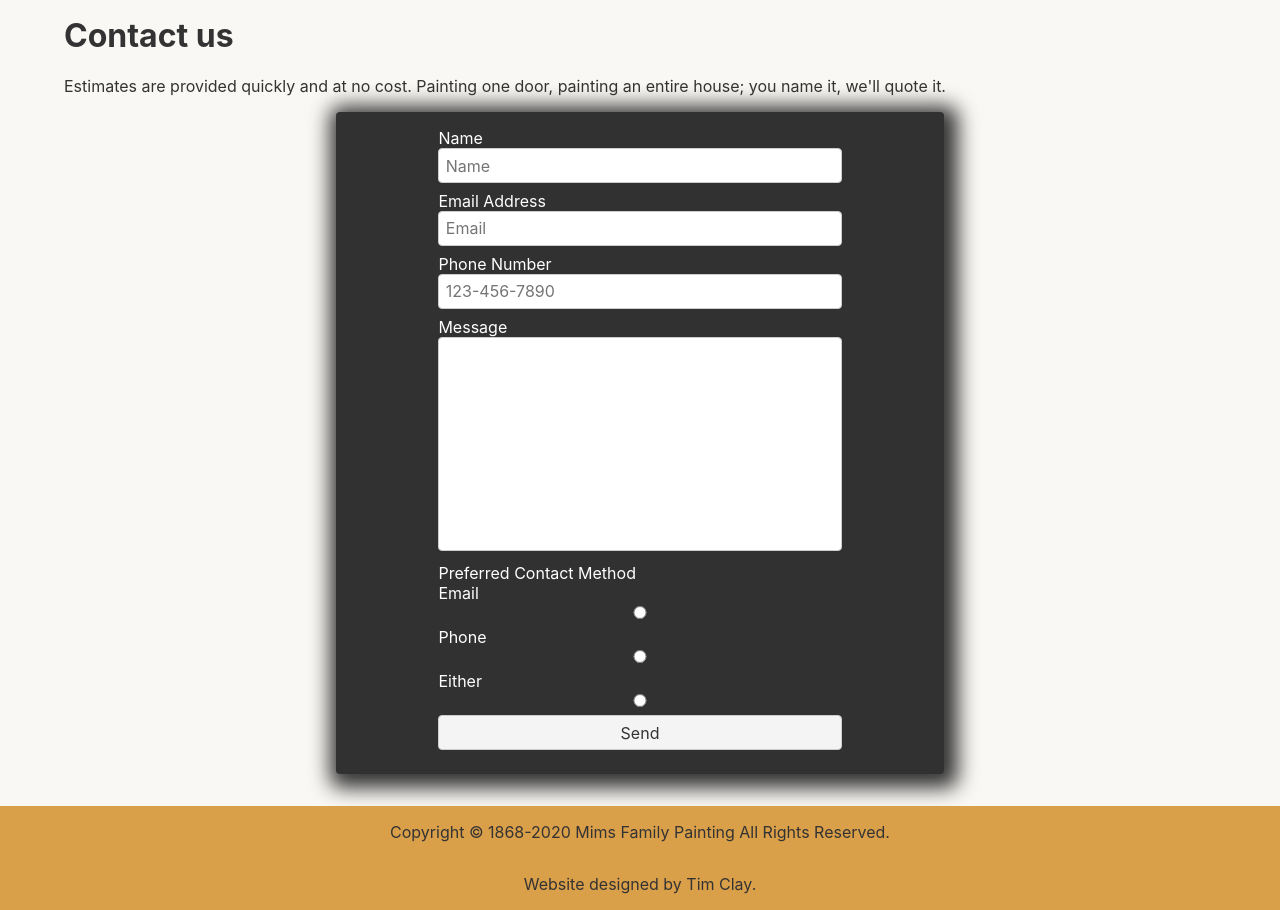
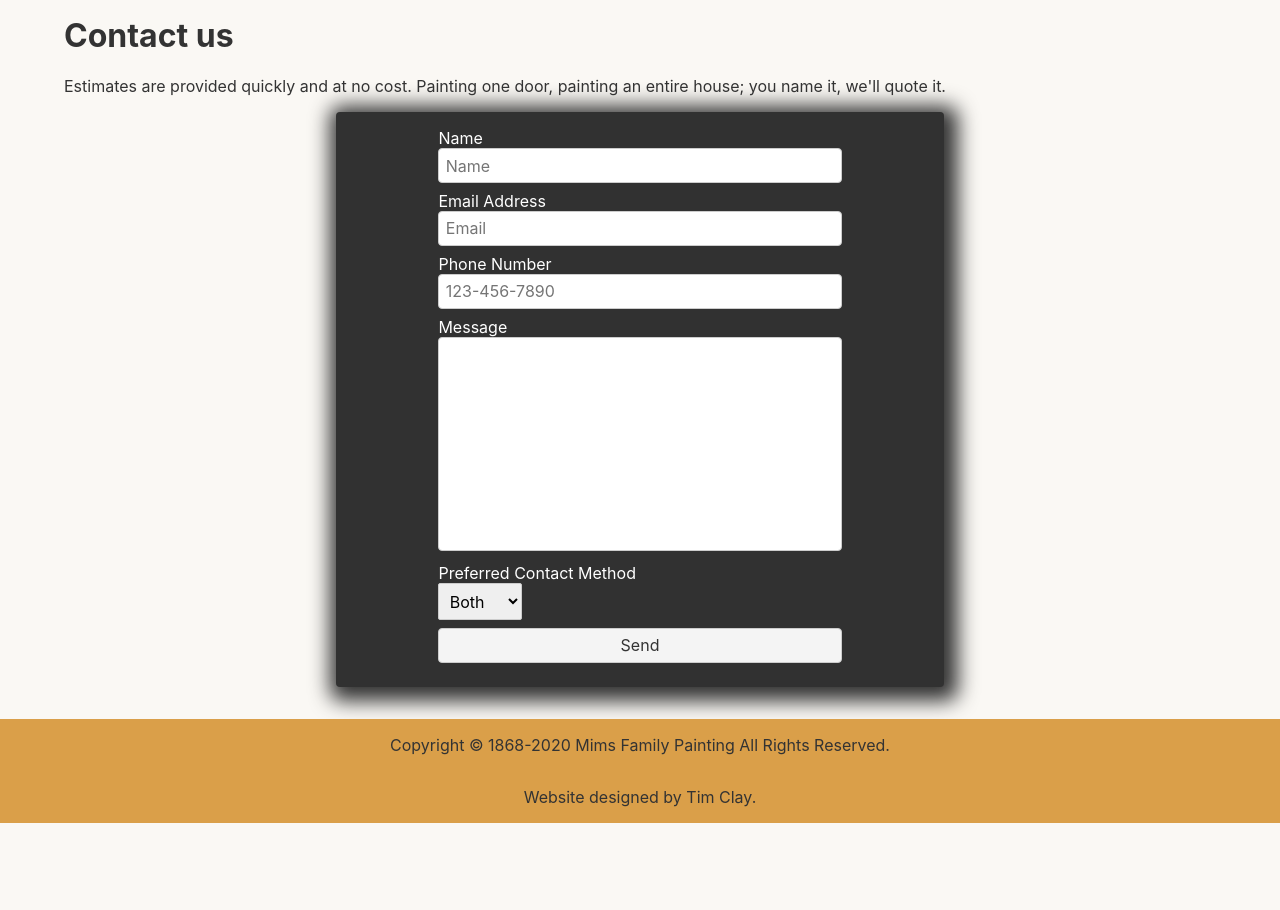
Before and after one commit to tsclay/mims2.0, a Svelte app: page / in a window 1280 px wide. Shown: the part 2400-3310 px from the top of the page. After the commit the page ends 3223 px from the top, so only its background shows below. Built offline with nearby package versions, Linux system fonts and the light colour scheme.

Commit message:
added error handling and CSS animations to error messages

```diff
--- a/src/components/ContactForm.svelte
+++ b/src/components/ContactForm.svelte
@@ -1,61 +1,65 @@
 <script>
+  import { fly, fade } from "svelte/transition";
+  let example;
+  let errors = {};
+  let selected;
   let messageData = {
     name: null,
     email: null,
     message: null,
     phone: null,
-    preferredContact: "either",
+    preferredContact: "both",
   };
-  let example;
-  let error;
 
   const validateEmail = (e) => {
-    console.log(e.target.value);
     const emailRegEx = /^[^\s@]+@[^\s@]+\.[^\s@]+$/;
+    if (!e.target.value && errors.hasOwnProperty("InvalidEmail")) {
+      delete errors["InvalidEmail"];
+      errors = errors;
+      return;
+    }
+    if (!e.target.value) return;
     if (!emailRegEx.test(e.target.value)) {
-      error = "Please enter a valid email address.";
-      example = error;
-    } else {
-      example = null;
+      errors["InvalidEmail"] = "Please enter a valid email address.";
+    } else if (errors.hasOwnProperty("InvalidEmail")) {
+      delete errors["InvalidEmail"];
+      errors = errors;
     }
   };
 
   const validatePhone = (e) => {
     const digitsWithDashes = /[0-9]{3}-[0-9]{3}-[0-9]{4}/;
     const digitsOnly = /[0-9]{10}/;
+    if (!e.target.value && errors.hasOwnProperty("InvalidPhone")) {
+      delete errors["InvalidPhone"];
+      errors = errors;
+      return;
+    }
+    if (!e.target.value) return;
     if (
       !digitsWithDashes.test(e.target.value) &&
       !digitsOnly.test(e.target.value)
     ) {
-      error = "PLease enter a valid phone number.";
-      example = error;
-    } else {
-      example = null;
+      errors["InvalidPhone"] = "Please enter a valid phone number.";
+    } else if (errors.hasOwnProperty("InvalidPhone")) {
+      delete errors["InvalidPhone"];
+      errors = errors;
     }
   };
 
   const handleSubmit = async (e) => {
-    e.preventDefault();
     const { name, email, message } = messageData;
-    if (!(name && email && message)) {
-      error = "Please fill all fields.";
-      example = error;
+    if (!name || !email || !message) {
+      errors["EmptyFields"] = "Please fill all fields.";
       return;
     }
+    messageData.preferredContact = selected;
     const response = await JSON.stringify(messageData);
     example = response;
   };
 </script>
 
 <style type="text/scss">
-  #form-wrapper {
-    width: 50%;
-    padding: 1rem;
-    background: rgb(49, 49, 49);
-    border-radius: 4px;
-    box-shadow: 4px 4px 20px 10px;
-    margin: 0 auto;
-  }
   form {
     width: 70%;
     margin: 0 auto;
@@ -71,6 +75,39 @@
       resize: none;
     }
   }
+  #form-wrapper {
+    width: 50%;
+    padding: 1rem;
+    background: rgb(49, 49, 49);
+    border-radius: 4px;
+    box-shadow: 4px 4px 20px 10px;
+    margin: 0 auto;
+  }
+
+  .error-wrapper {
+    height: 32px;
+    margin: 0.5rem 0;
+    transition: height 0.15s linear;
+  }
+  .error-wrapper:empty {
+    height: 0;
+    margin: 0;
+  }
+
+  .error-containers {
+    display: flex;
+    justify-content: space-between;
+    align-items: center;
+    background: rgba(204, 88, 88, 0.623);
+    padding: 4px;
+    border-radius: 4px;
+    button {
+      width: auto;
+      height: auto;
+      margin: 0;
+      padding: 1px 4px 1px 4px;
+    }
+  }
 </style>
 
 <div class="component" id="contact-form">
@@ -80,7 +117,7 @@
     an entire house; you name it, we'll quote it.
   </p>
   <div id="form-wrapper">
-    <form on:submit={handleSubmit}>
+    <form on:submit|preventDefault={handleSubmit}>
       <label for="clientName">Name</label>
       <input
         bind:value={messageData.name}
@@ -92,14 +129,46 @@
         bind:value={messageData.email}
         on:change={validateEmail}
         name="email"
-        type="email"
+        type="text"
         placeholder="Email" />
+      <div class="error-wrapper">
+        {#if errors.hasOwnProperty('InvalidEmail')}
+          <div
+            in:fade={{ duration: 100 }}
+            out:fly={{ x: -60, duration: 500 }}
+            class="error-containers">
+            <span>{errors['InvalidEmail']}</span>
+            <button
+              type="button"
+              on:click={() => {
+                delete errors['InvalidEmail'];
+                errors = errors;
+              }}>X</button>
+          </div>
+        {/if}
+      </div>
       <label for="phone">Phone Number</label>
       <input
         bind:value={messageData.phone}
         on:change={validatePhone}
         type="tel"
         placeholder="123-456-7890" />
+      <div class="error-wrapper">
+        {#if errors.hasOwnProperty('InvalidPhone')}
+          <div
+            in:fade={{ duration: 100 }}
+            out:fly={{ x: -60, duration: 500 }}
+            class="error-containers">
+            <span>{errors['InvalidPhone']}</span>
+            <button
+              type="button"
+              on:click={() => {
+                delete errors['InvalidPhone'];
+                errors = errors;
+              }}>X</button>
+          </div>
+        {/if}
+      </div>
       <label for="message">Message</label>
       <textarea
         bind:value={messageData.message}
@@ -108,33 +177,27 @@
         cols="30"
         rows="10" />
       <label for="pref-contact">Preferred Contact Method</label>
-      <label for="pref-email">Email</label>
-      <input
-        type="radio"
-        name="preferredContact"
-        id="pref-email"
-        value="email"
-        on:click={(e) => {
-          messageData.preferredContact = e.target.value;
-        }} />
-      <label for="pref-phone">Phone</label>
-      <input
-        type="radio"
-        name="preferredContact"
-        id="pref-phone"
-        value="phone"
-        on:click={(e) => {
-          messageData.preferredContact = e.target.value;
-        }} />
-      <label for="pref-either">Either</label>
-      <input
-        type="radio"
-        name="preferredContact"
-        id="pref-either"
-        value="either"
-        on:click={(e) => {
-          messageData.preferredContact = e.target.value;
-        }} />
+      <select bind:value={selected} name="pref-contact" id="pref-contact">
+        <option value="email">Email</option>
+        <option value="phone">Phone</option>
+        <option selected value="both">Both</option>
+      </select>
+      <div class="error-wrapper">
+        {#if errors.hasOwnProperty('EmptyFields')}
+          <div
+            in:fade={{ duration: 150 }}
+            out:fly={{ x: -60, duration: 500 }}
+            class="error-containers">
+            <span>{errors['EmptyFields']}</span>
+            <button
+              type="button"
+              on:click={() => {
+                delete errors['EmptyFields'];
+                errors = errors;
+              }}>X</button>
+          </div>
+        {/if}
+      </div>
       <button type="submit">Send</button>
     </form>
   </div>
```
